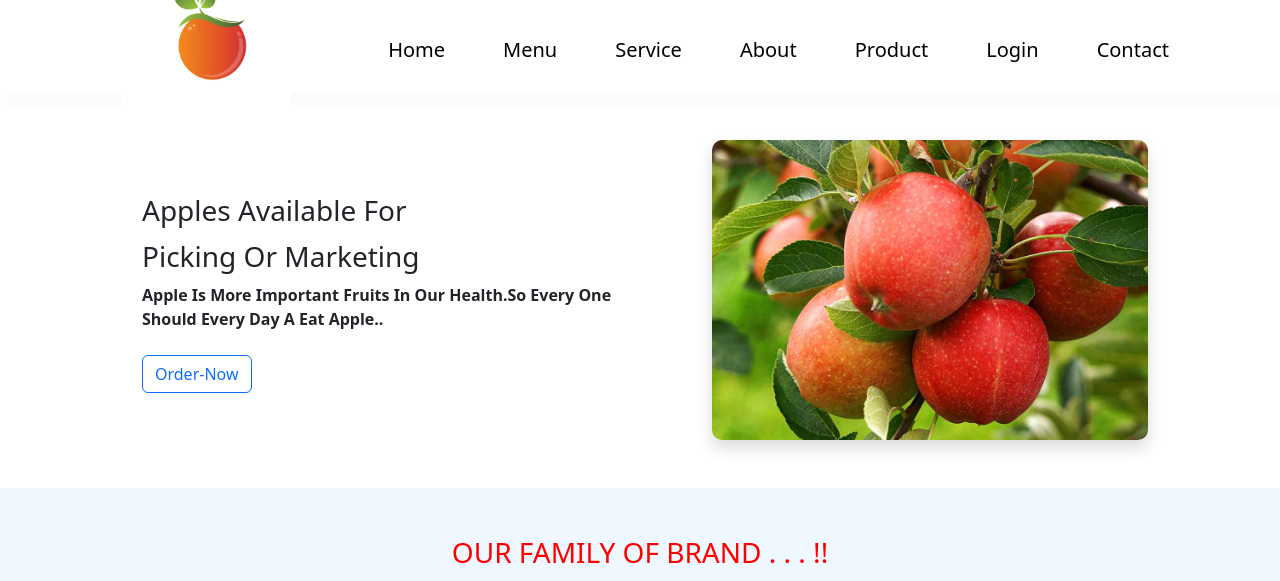
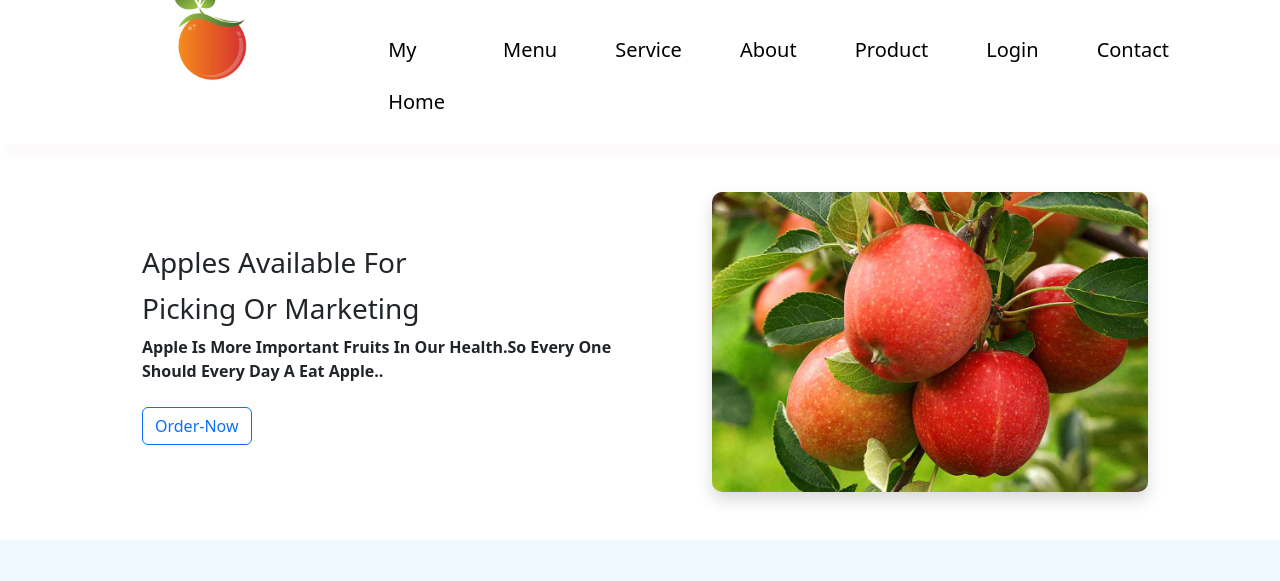
Before and after one commit to Zillur-13/apple-project, a plain HTML site: page index.html in a window 1280 px wide. Shown: the top 581 px of the page. Drawn offline with nearby package versions, Linux system fonts and the light colour scheme.

Commit message:
Update index.html

```diff
--- a/index.html
+++ b/index.html
@@ -32,7 +32,7 @@
                         <input class="check-box" type="checkbox">
                         <span><i class="fa-solid fa-bars icon"></i></span>
                             <ul>
-                               <li><a href="#home">home</a></li>
+                               <li><a href="#home">My Home</a></li>
                                <li><a href="#menu">menu</a></li>
                                <li><a href="#service">service</a></li>
                                <li><a href="#about">about</a></li>
```
